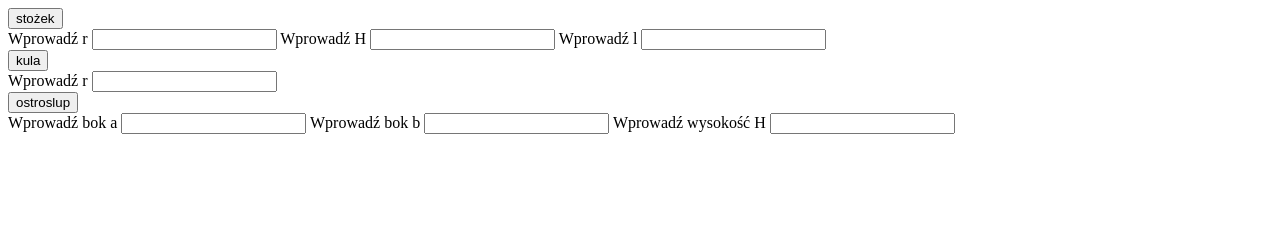
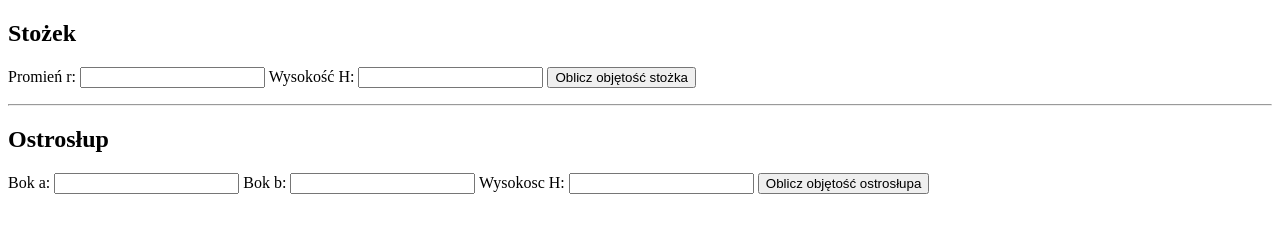
Before and after one commit to krzysztof-jpg/5cwtiryny, a plain HTML site: page 03.11.2026/tutaj.html in a window 1280 px wide. Drawn offline with Linux system fonts and the light colour scheme.

Commit message:
Update HTML structure and content for calculations

```diff
--- a/03.11.2026/tutaj.html
+++ b/03.11.2026/tutaj.html
@@ -1,44 +1,45 @@
 <!DOCTYPE html>
-<html lang="en">
+<html lang="pl">
 <head>
     <meta charset="UTF-8">
-    <meta http-equiv="X-UA-Compatible" content="IE=edge">
     <meta name="viewport" content="width=device-width, initial-scale=1.0">
-    <title>Document</title>
-    <link rel="stylsheet" href="style.css">
+    <title>Objętość stożka i ostrosłupa</title>
 </head>
 <body>
 <main>
-<span class="pierwszy">
-    <input type="button" value="stożek" id="pierwszy stożek">
-</span>
-<form id="drugi">
-    <label for="astoze">Wprowadź r</label>
-    <input type="number" name="a" id="astozek">
-    <label for="bstozek">Wprowadź H</label>
-    <input type="number" name="b" id="bstozek">
-    <label for="cstozek">Wprowadź l</label>
-    <input type="number" name="c" id="cstozek">
+    <section>
+        <h2>Stożek</h2>
+        <form>
+            <label for="stozek_r">Promień r:</label>
+            <input type="number" id="stozek_r" step="any">
 
-</form>
-<span class="drugi">
-    <input type="button" value="kula" id="pierwsza kula">
-</span>
-<form id="trzeci">
-    <label for="akula">Wprowadź r</label>
-    <input type="number" name="a" id="akula">
+            <label for="stozek_H">Wysokość H:</label>
+            <input type="number" id="stozek_H" step="any">
 
-</form>
-<span class="pierwszy">
-    <input type="button" value="ostroslup" id="pierwszy ostroslup">
-</span>
-<form id="drugi">
-    <label for="aostroslup">Wprowadź bok a</label>
-    <input type="number" name="a" id="aostroslup">
-    <label for="bostroslup">Wprowadź bok b</label>
-    <input type="number" name="b" id="bostroslup">
-    <label for="costroslup">Wprowadź wysokość H</label>
-    <input type="number" name="c" id="costroslup">
-</form>
+            <input type="button" value="Oblicz objętość stożka" id="btn_stozek">
+        </form>
+        <p id="wynik_stozek"></p>
+    </section>
+
+    <hr>
+
+    <section>
+        <h2>Ostrosłup</h2>
+        <form>
+            <label for="ostroslup_a">Bok a:</label>
+            <input type="number" id="ostroslup_a" step="any">
+
+            <label for="ostroslup_b">Bok b:</label>
+            <input type="number" id="ostroslup_b" step="any">
+
+            <label for="ostroslup_H">Wysokosc H:</label>
+            <input type="number" id="ostroslup_H" step="any">
+
+            <input type="button" value="Oblicz objętość ostrosłupa" id="btn_ostroslup">
+        </form>
+        <p id="wynik_ostroslup"></p>
+    </section>
+</main>
+<script src="zadanie.js"></script>
 </body>
 </html>
```
